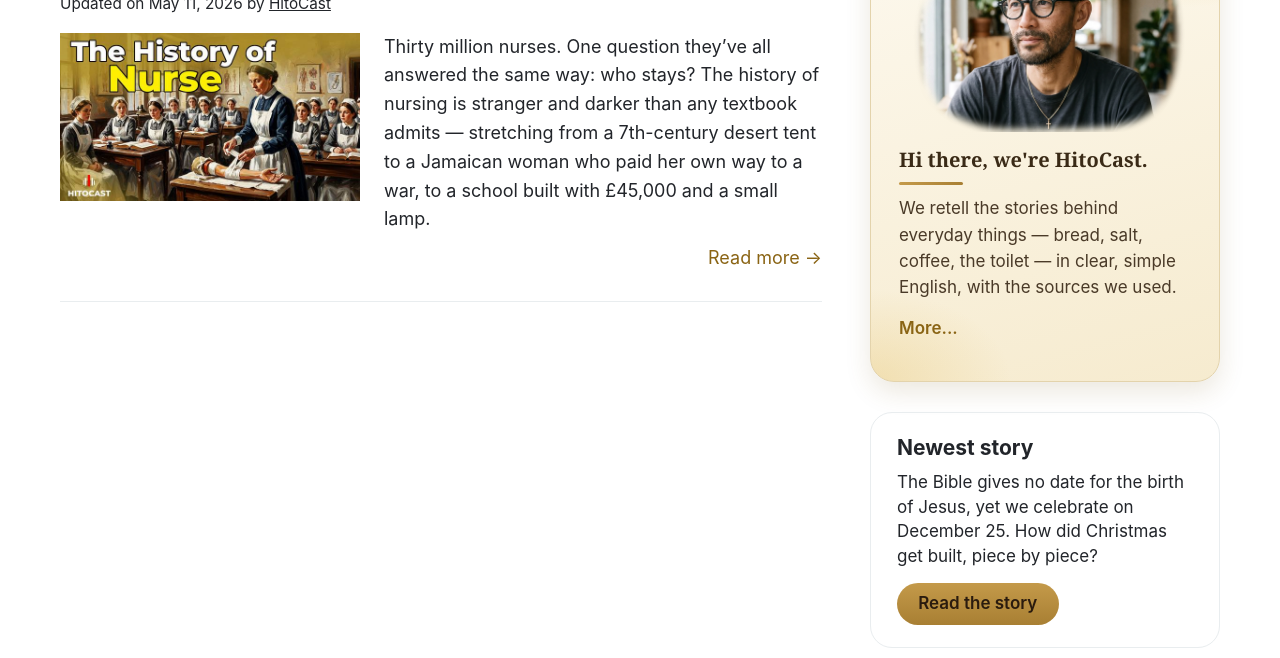
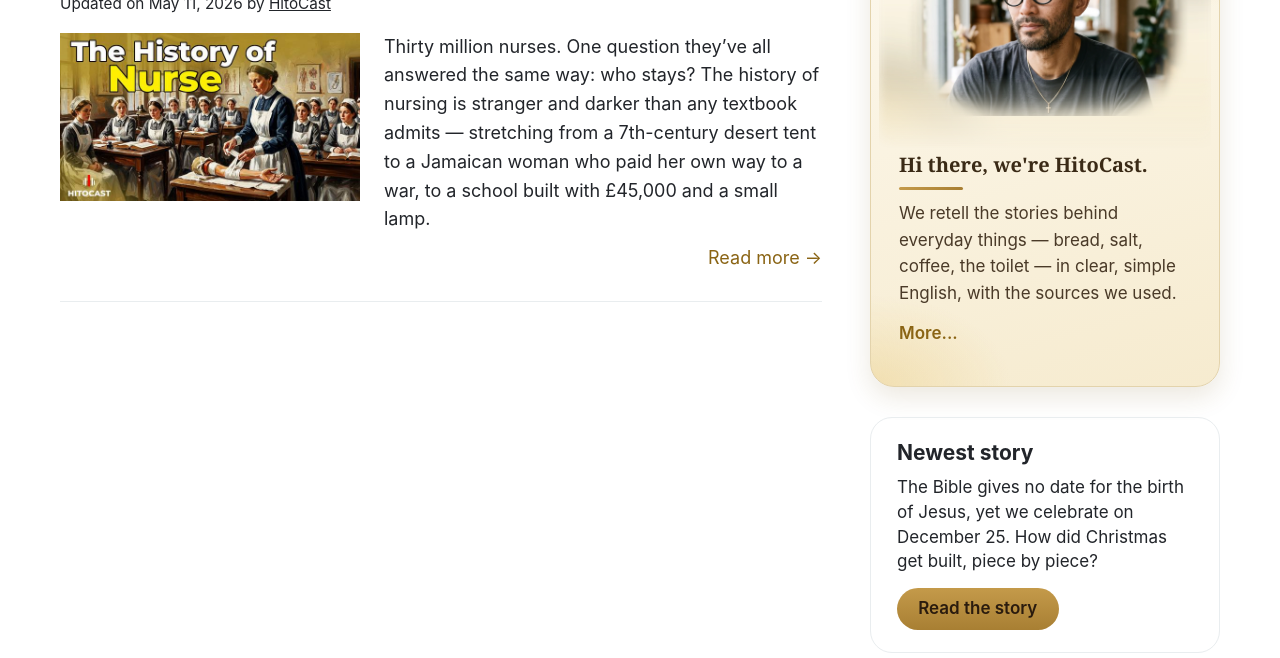
Before and after one commit to hihitocast-cloud/hitocast, a plain HTML site: page people/index.html in a window 1280 px wide. Shown: the part 442-1100 px from the top of the page. Drawn offline with Linux system fonts and the light colour scheme.

Commit message:
Sidebar About photo v5: photo baked onto card-matching cream, melts across the whole card top, ~20% larger (Tran)

```diff
--- a/people/index.html
+++ b/people/index.html
@@ -35,7 +35,7 @@
     </main>
     <aside>
       <div class="widget box-dark">
-        <div class="about-photo"><img width="1200" height="810" src="../images/host-photo-blend.webp" alt="The HitoCast host"></div>
+        <div class="about-photo"><img width="1400" height="980" src="../images/host-photo-melt.webp" alt="The HitoCast host"></div>
         <h3 class="about-t">Hi there, we're HitoCast.</h3>
         <p>We retell the stories behind everyday things — bread, salt, coffee, the toilet — in clear, simple English, with the sources we used.</p>
         <p><a class="more-link" href="../about/">More...</a></p>
--- a/style.css
+++ b/style.css
@@ -386,5 +386,5 @@ a.cat-chip-static:hover{border-color:var(--blue);color:var(--blue);text-decorati
 .widget.box-dark a.more-link{color:#8A6414;font-weight:600}
 
 /* Sidebar About photo — full-bleed natural crop, no frame (Tran, 2026-11-20) */
-.about-photo{margin:0 auto 16px;max-width:300px}
+.about-photo{margin:-18px -20px 4px;max-width:none}
 .about-photo img{width:100%;height:auto;display:block}
```
Also changed, not shown: civilizations-empires/index.html (+1 -1 lines), everyday-things/index.html (+1 -1 lines), food-history/index.html (+1 -1 lines), index.html (+1 -1 lines), inventions-discoveries/index.html (+1 -1 lines), map-of-stories/index.html (+1 -1 lines), start-here/index.html (+1 -1 lines), word-library/index.html (+1 -1 lines), images/host-photo-blend.webp (deleted), images/host-photo-melt.webp (added).
